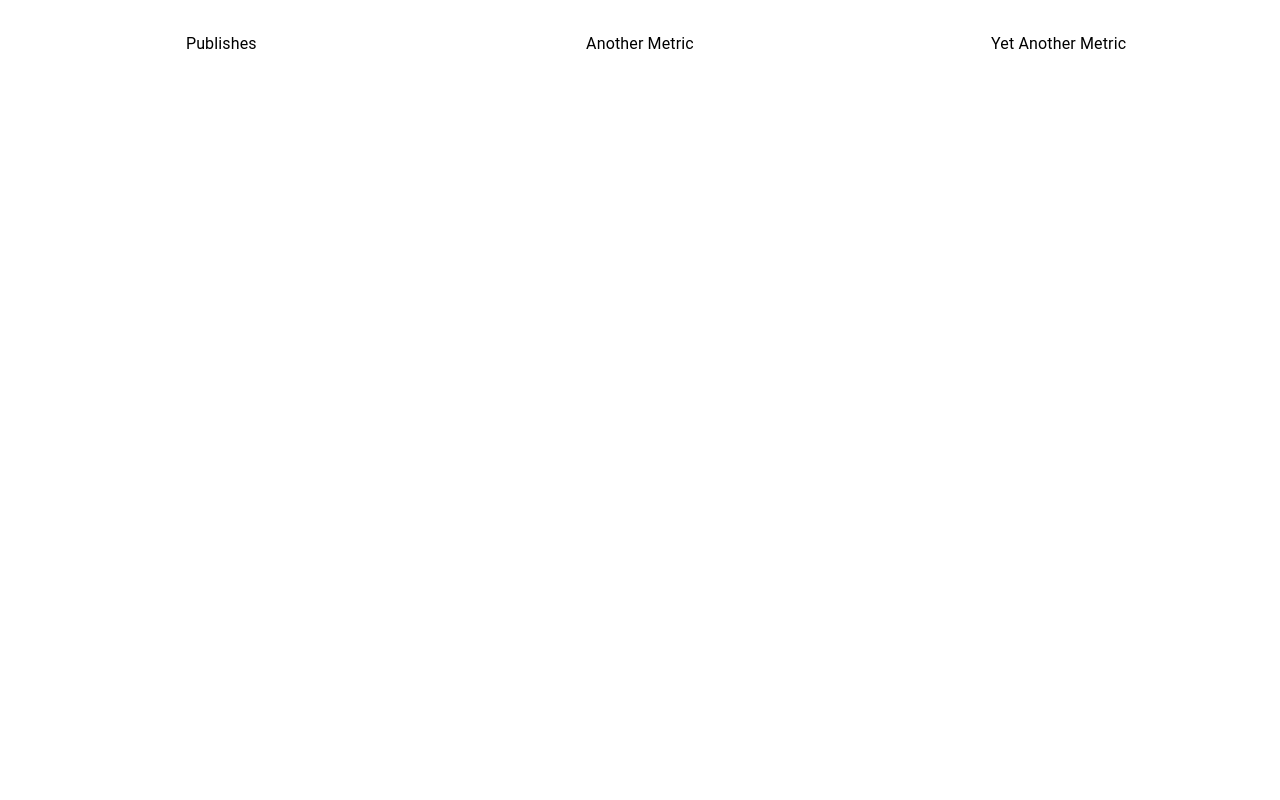
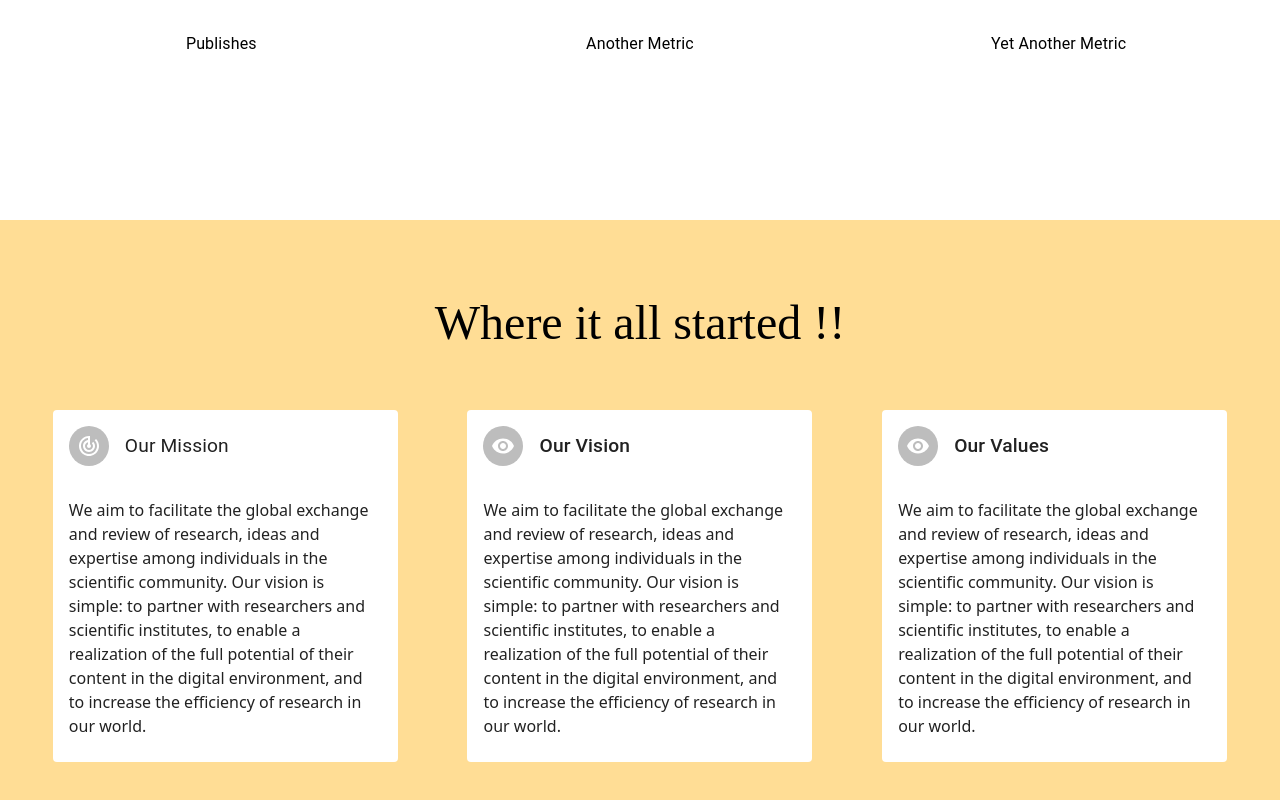
Before and after one commit to ankush-anonymous/jOURNAL, a React (Create React App) app: page / in a window 1280 px wide. Shown: the part 820-1620 px from the top of the page. Before the commit the page ends 1000 px from the top, so only its background shows below. Built offline with nearby package versions, Linux system fonts and the light colour scheme.

Commit message:
VisionMission section

```diff
--- a/src/Pages/AboutUsPage.jsx
+++ b/src/Pages/AboutUsPage.jsx
@@ -1,22 +1,41 @@
-import { Box, Grid, Typography, useTheme } from "@mui/material";
+import {
+  Box,
+  Card,
+  CardContent,
+  CardHeader,
+  Grid,
+  Typography,
+  useTheme,
+  Avatar,
+} from "@mui/material";
 import React from "react";
+import { AccountCircle } from "@mui/icons-material";
+import TrackChangesIcon from "@mui/icons-material/TrackChanges";
+import RemoveRedEyeIcon from "@mui/icons-material/RemoveRedEye";
 
 import NavbarComponent from "../Components/NavbarComponent";
 import NumberScrollAnimation from "../Components/NumberScrollAnimation";
 import Divider from "@mui/material/Divider";
 
 const AboutUsPage = () => {
+  const [isHovered1, setIsHovered1] = React.useState(false);
+  const [isHovered2, setIsHovered2] = React.useState(false);
+  const [isHovered3, setIsHovered3] = React.useState(false);
   const theme = useTheme();
   return (
     <>
       <NavbarComponent />
+
+      {/* Hero Section  */}
       <section>
         <Box sx={{ height: "45vh", backgroundColor: "#A0E9FF" }}>
           Hero Section
         </Box>
       </section>
+
+      {/* Countdown Section   */}
       <section>
-        <Box sx={{ height: "50vh", marginTop: "60px", marginBottom: "60px" }}>
+        <Box sx={{ height: "50vh", marginTop: "60px", marginBottom: "100px" }}>
           <Box
             sx={{
               display: "flex",
@@ -54,7 +73,7 @@ const AboutUsPage = () => {
                 fontFamily: "source sans ",
                 [theme.breakpoints.down("sm")]: {
                   fontSize: "1rem", // Adjust the font size for small screens
-                  marginTop: "20px",
+                  marginTop: "35px",
                   padding: "15px",
                 },
               }}
@@ -142,7 +161,178 @@ const AboutUsPage = () => {
         </Box>
       </section>
 
-      <section>{/* Our Vision/Mission Section  */}</section>
+      {/* Our Vision/Mission Section  */}
+      <section style={{ backgroundColor: "#FFDD95", padding: "5px" }}>
+        <Box
+          style={{ height: "50vh", marginTop: "60px", marginBottom: "160px" }}
+        >
+          <Box
+            sx={{
+              display: "flex",
+              flexDirection: "column",
+              justifyContent: "center",
+              alignItems: "center",
+              height: "100px",
+            }}
+          >
+            <Typography
+              variant="h3"
+              sx={{
+                fontFamily: "source sans pro",
+                [theme.breakpoints.down("sm")]: {
+                  fontSize: "2.5rem", // Adjust the font size for small screens
+                  padding: "15px",
+                },
+              }}
+            >
+              Where it all started !!
+            </Typography>
+            <br />
+          </Box>
+          <Box style={{ padding: "25px" }}>
+            <Grid container spacing={3}>
+              <Grid
+                item
+                xs={12}
+                md={4}
+                style={{
+                  display: "flex",
+                  justifyContent: "center",
+                  alignItems: "center",
+                }}
+              >
+                <Card
+                  onMouseOver={() => setIsHovered1(true)}
+                  onMouseOut={() => setIsHovered1(false)}
+                  style={{
+                    maxWidth: 345,
+                    backgroundColor: isHovered1 ? "#e0e0e0" : "white",
+                    transition: "background-color 0.5s", // Set the transition for background-color
+                    boxShadow: isHovered1
+                      ? "0px 0px 10px 0px rgba(0,0,0,0.75)"
+                      : "none",
+                  }}
+                >
+                  <CardHeader
+                    avatar={
+                      <Avatar>
+                        <TrackChangesIcon />
+                      </Avatar>
+                    }
+                    title={
+                      <Typography variant="h4" style={{ fontSize: "1.2rem" }}>
+                        Our Mission
+                      </Typography>
+                    }
+                  />
+
+                  <CardContent>
+                    We aim to facilitate the global exchange and review of
+                    research, ideas and expertise among individuals in the
+                    scientific community. Our vision is simple: to partner with
+                    researchers and scientific institutes, to enable a
+                    realization of the full potential of their content in the
+                    digital environment, and to increase the efficiency of
+                    research in our world.
+                  </CardContent>
+                </Card>
+              </Grid>
+              <Grid
+                item
+                xs={12}
+                md={4}
+                style={{
+                  display: "flex",
+                  justifyContent: "center",
+                  alignItems: "center",
+                }}
+              >
+                <Card
+                  onMouseOver={() => setIsHovered2(true)}
+                  onMouseOut={() => setIsHovered2(false)}
+                  style={{
+                    maxWidth: 345,
+                    backgroundColor: isHovered2 ? "#e0e0e0" : "white",
+                    transition: "background-color 0.5s", // Set the transition for background-color
+                    boxShadow: isHovered2
+                      ? "0px 0px 10px 0px rgba(0,0,0,0.75)"
+                      : "none",
+                  }}
+                >
+                  <CardHeader
+                    avatar={
+                      <Avatar>
+                        <RemoveRedEyeIcon />
+                      </Avatar>
+                    }
+                    title={
+                      <Typography variant="h6" style={{ fontSize: "1.2rem" }}>
+                        Our Vision
+                      </Typography>
+                    }
+                  />
+
+                  <CardContent>
+                    We aim to facilitate the global exchange and review of
+                    research, ideas and expertise among individuals in the
+                    scientific community. Our vision is simple: to partner with
+                    researchers and scientific institutes, to enable a
+                    realization of the full potential of their content in the
+                    digital environment, and to increase the efficiency of
+                    research in our world.
+                  </CardContent>
+                </Card>
+              </Grid>
+              <Grid
+                item
+                xs={12}
+                md={4}
+                style={{
+                  display: "flex",
+                  justifyContent: "center",
+                  alignItems: "center",
+                }}
+              >
+                <Card
+                  onMouseOver={() => setIsHovered3(true)}
+                  onMouseOut={() => setIsHovered3(false)}
+                  style={{
+                    maxWidth: 345,
+                    backgroundColor: isHovered3 ? "#e0e0e0" : "white",
+                    transition: "background-color 0.5s", // Set the transition for background-color
+                    boxShadow: isHovered3
+                      ? "0px 0px 10px 0px rgba(0,0,0,0.75)"
+                      : "none",
+                  }}
+                >
+                  <CardHeader
+                    avatar={
+                      <Avatar>
+                        <RemoveRedEyeIcon />
+                      </Avatar>
+                    }
+                    title={
+                      <Typography variant="h6" style={{ fontSize: "1.2rem" }}>
+                        Our Values
+                      </Typography>
+                    }
+                  />
+
+                  <CardContent>
+                    We aim to facilitate the global exchange and review of
+                    research, ideas and expertise among individuals in the
+                    scientific community. Our vision is simple: to partner with
+                    researchers and scientific institutes, to enable a
+                    realization of the full potential of their content in the
+                    digital environment, and to increase the efficiency of
+                    research in our world.
+                  </CardContent>
+                </Card>
+              </Grid>
+            </Grid>
+          </Box>
+        </Box>
+      </section>
       <section>{/* Why Us Section  */}</section>
       <section>{/* Feedback Section  */}</section>
       <section>{/* Our Team Section  */}</section>
```
